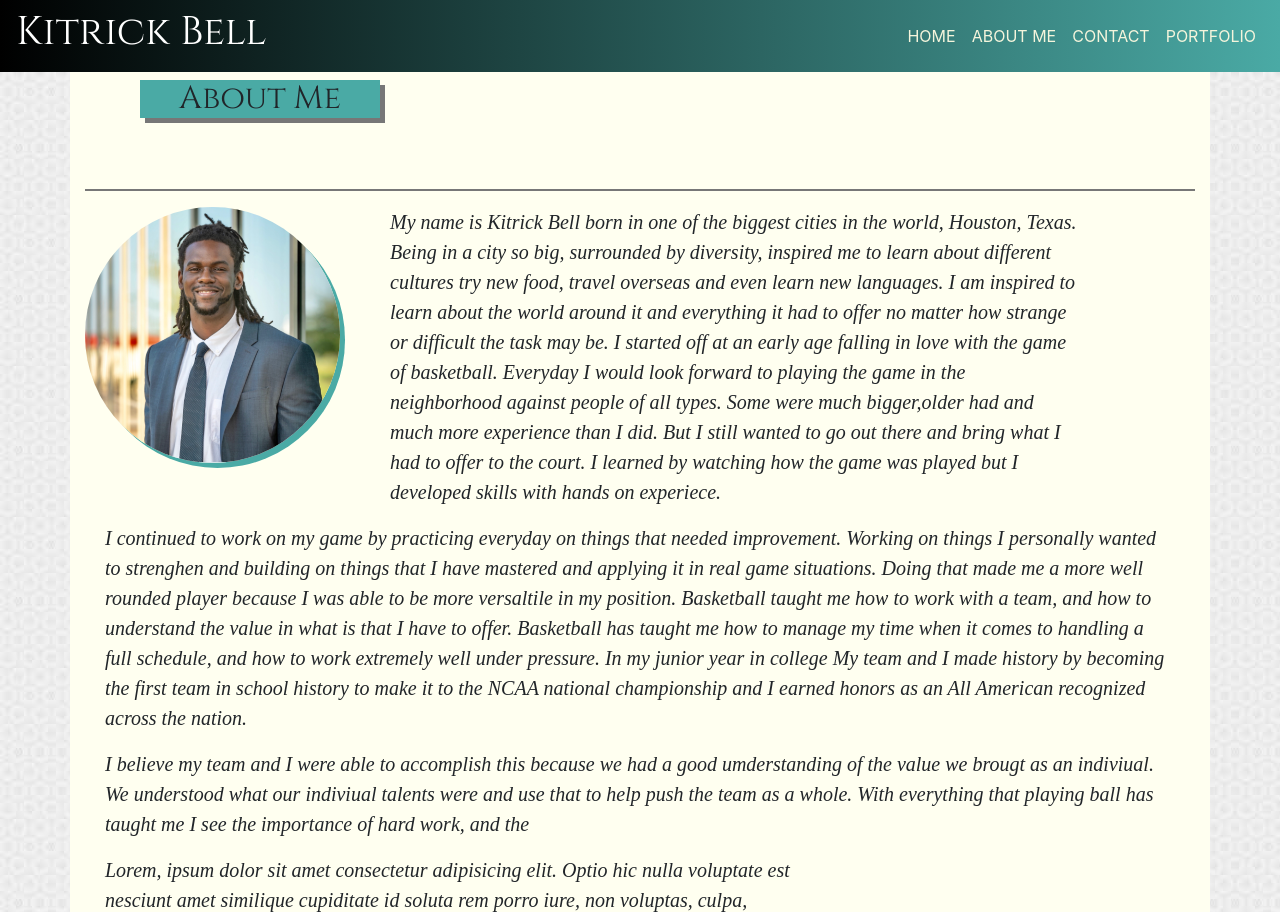
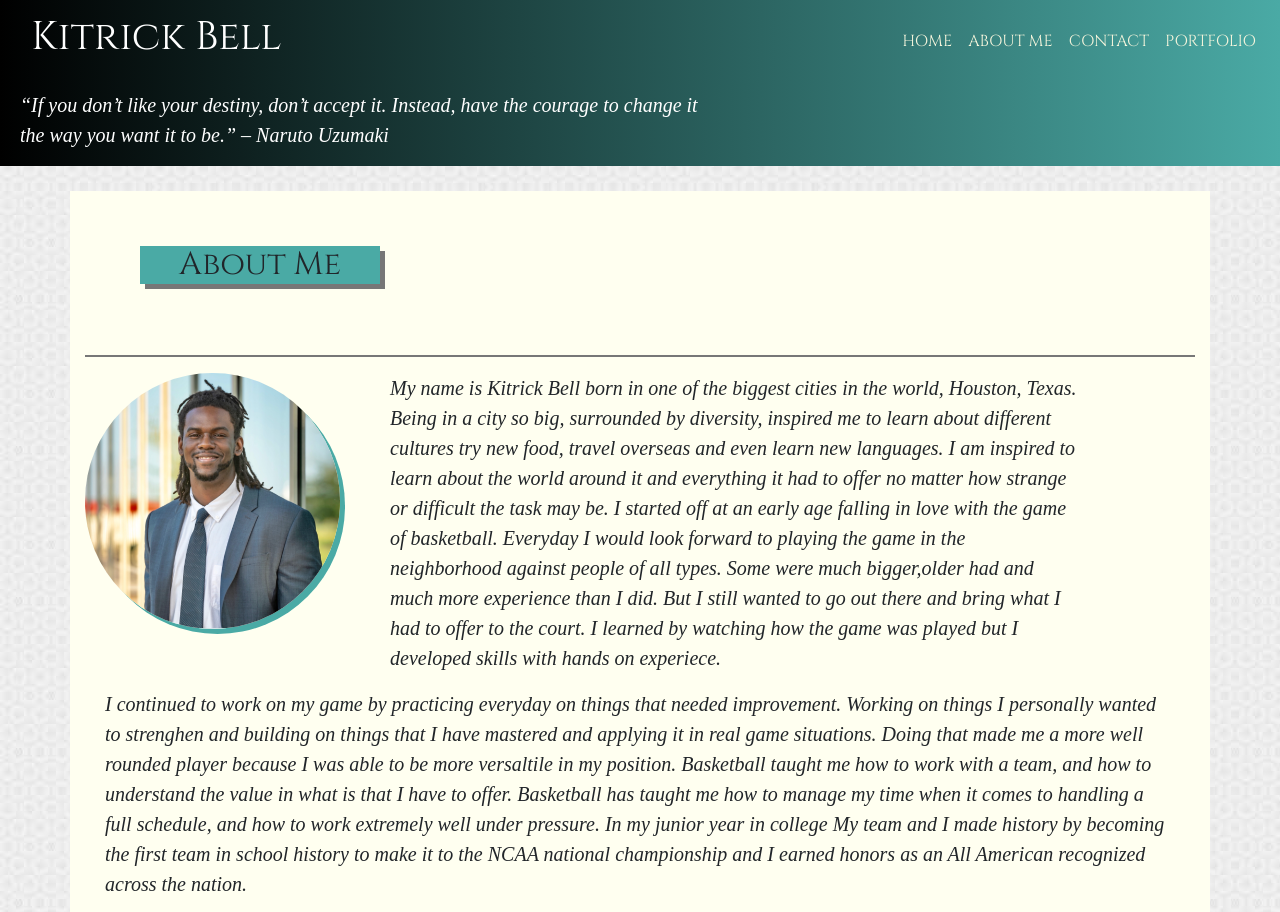
Before and after one commit to kibell/My-Portfolio, a plain HTML site: page index.html in a window 1280 px wide. Shown: the top 912 px of the page. Drawn offline with nearby package versions, Linux system fonts and the light colour scheme; a web font is replaced by a local one.

Commit message:
added a banner to the top of the page and added text

```diff
--- a/index.html
+++ b/index.html
@@ -31,11 +31,11 @@
                         <ul class="navbar-nav ml-auto" >
 
                           <li class="nav-item" >
-                                <a class="nav-link" href="index.html" style="color: beige" style= "font-family:'Cinzel', serif" >HOME</a>
+                                <a class="nav-link" href="index.html" style="color: beige"  >HOME</a>
                               </li>
 
                         <li class="nav-item" >
-                          <a class="nav-link" href="index.html" style="color: beige" style= "font-family:'Cinzel', serif" >ABOUT ME</a>
+                          <a class="nav-link" href="index.html" style="color: beige" >ABOUT ME</a>
                         </li>
                         <li class="nav-item">
                           <a class="nav-link" href="contact.html" style="color: beige">CONTACT</a>
@@ -54,6 +54,24 @@
     </header>
 
 
+   <!------------------------------------------------------------------------->
+   <section >
+     <div class = "extend">
+<div class = "row">
+<div class = "col-md-7"> <p class = "quote">“If you don’t like your destiny, don’t accept it. Instead, have the courage to change it the way you want it to be.” – Naruto Uzumaki</p>   </div>
+
+</div>
+</div>
+
+
+</section>
+
+    <!------------------------------------------------------------------------->
+
+
+
+
+<body>
 <div class ="container" style="background: ivory;  margin-top: 25px">
 
             <div class="row">
--- a/style.css
+++ b/style.css
@@ -36,11 +36,12 @@ font-style: italic;
 
 }
 h1{
-    height:100%;
+
     font-family: 'Cinzel', serif;
 
     padding:0px;
-    margin:0px;
+    margin-left:10px;
+
 
 }
 
@@ -55,7 +56,8 @@ h1{
 a.navbar-brand
 {
 
-margin:0px;
+margin:5px;
+
 padding:0px;
 }
 
@@ -73,6 +75,12 @@ h2{
     margin: 5px;
 }
 
+.nav-item
+{
+font-family: 'Cinzel', serif;
+font-weight: 500px;
+
+}
 
 
 a:hover
@@ -97,3 +105,17 @@ h3{
    top:100px;
 
 }
+
+
+.extend
+{
+    background-image: linear-gradient(to left, #4aaaa5, black);
+    padding-top: 7%;
+
+}
+
+.quote
+{
+    color:white;
+
+}
```
Also changed, not shown: images/369-3690575_free-png-download-colorful-waves-png-png-images.png (added), images/cartoon-wave-clip-art-vector-cartoon-waves-png-download-1500-wave-png-900_640.jpg (added), images/wind-wave-clip-art-sea-wave-png.jpg (added).
